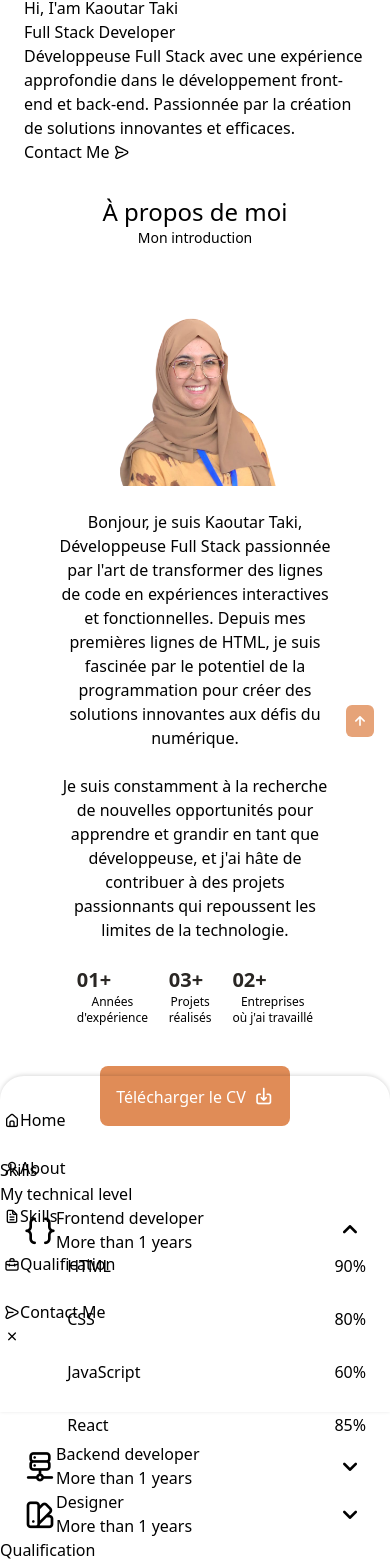
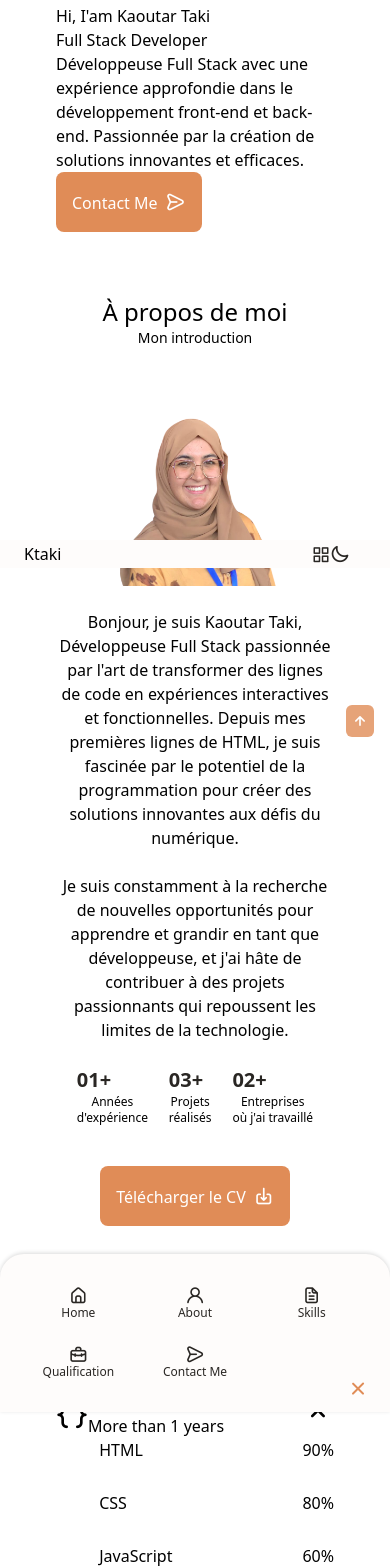
Before and after one commit to Kaoutar-Taki/Portfolio, a React (Vite) app in the folder portfolioReactTsTailwind/: page / in a window 390 px wide. Shown: the part 276-1844 px from the top of the page. Built offline with nearby package versions, Linux system fonts and the light colour scheme.

Commit message:
Refactor Header, Home, Qualification, and Skills components for improved layout, styling, and responsiveness

```diff
--- a/portfolioReactTsTailwind/src/components/Header.tsx
+++ b/portfolioReactTsTailwind/src/components/Header.tsx
@@ -6,7 +6,6 @@ const Header = () => {
   const navMenuRef = useRef<HTMLDivElement>(null);
 
   useEffect(() => {
-    // Initialiser le thème à partir du localStorage
     const savedTheme = localStorage.getItem("selected-theme") as
       | "dark"
       | "light";
@@ -14,8 +13,6 @@ const Header = () => {
       setTheme(savedTheme);
       document.body.classList.toggle("dark-theme", savedTheme === "dark");
     }
-
-    // Gestionnaire d'événements pour le scroll
     const handleScroll = () => {
       if (headerRef.current) {
         headerRef.current.classList.toggle(
@@ -55,94 +52,95 @@ const Header = () => {
   };
 
   return (
-    <header className="header" id="header" ref={headerRef}>
-      {/* header */}
+    <header
+      className="w-full fixed bottom-0 left-0 z-20 bg-[hsl(23,60%,99%)] dark:bg-[hsl(23,28%,12%)] md:bottom-auto md:px-4 lg:px-0"
+      id="header"
+      ref={headerRef}
+    >
       <nav className="nav max-w-3xl mx-6 sm:mx-4 md:mx-auto">
         {/* nav */}
         <a href="#" className="nav__logo">
           Ktaki
         </a>
         {/* nav__logo */}
-        <div className="nav__menu" id="nav-menu" ref={navMenuRef}>
+
+        <div
+          // className="nav__menu"
+          className="fixed md:relative -bottom-full md:bottom-auto left-0 md:left-auto w-full bg-[hsl(23,60%,99%)] dark:bg-[hsl(23,28%,12%)] p-8 sm:p-[2rem_1rem_4rem] md:p-0 shadow-[0_-1px_4px_rgba(0,0,0,0.15)] md:shadow-none rounded-t-[1.5rem] transition-all duration-300"
+          id="nav-menu"
+          ref={navMenuRef}
+        >
           {/* nav__menu  */}
-          <ul className="nav__list grid gap-6">
-            {/* nav__list */}
-            <li className="nav__item">
-              {/* nav__item  */}
+          <ul className="grid-cols-3 sm:gap-x-0 md:flex md:gap-x-8 grid gap-6">
+            <li>
               <a
                 href="#home"
-                className="nav__link active-link"
+                className="flex flex-col items-center text-xs md:text-sm text-[hsl(23,8%,15%)] dark:text-[hsl(23,8%,95%)] font-medium hover:text-[hsl(23,69%,61%)] text-[hsl(23, 69%, 61%)]"
                 onClick={handleLinkClick}
               >
-                <i className="uil uil-estate nav__icon"></i>
-                {/* nav__icon */}
+                <i className="uil uil-estate text-[1.2rem] md:hidden"></i>
                 Home
               </a>
-              {/* nav__link , active-link */}
             </li>
-            <li className="nav__item">
-              {/* nav__item */}
-              <a href="#about" className="nav__link" onClick={handleLinkClick}>
-                <i className="uil uil-user nav__icon"></i>
-                {/* nav__icon */}
+            <li>
+              <a
+                href="#about"
+                className="flex flex-col items-center text-xs md:text-sm text-[hsl(23,8%,15%)] dark:text-[hsl(23,8%,95%)] font-medium hover:text-[hsl(23,69%,61%)]"
+                onClick={handleLinkClick}
+              >
+                <i className="uil uil-user text-[1.2rem] md:hidden"></i>
                 About
               </a>
-              {/* nav__link */}
             </li>
-            <li className="nav__item">
-              {/* nav__item  */}
-              <a href="#skills" className="nav__link" onClick={handleLinkClick}>
-                <i className="uil uil-file-alt nav__icon"></i>
-                {/* nav__icon */}
+            <li>
+              <a
+                href="#skills"
+                className="flex flex-col items-center text-xs md:text-sm text-[hsl(23,8%,15%)] dark:text-[hsl(23,8%,95%)] font-medium hover:text-[hsl(23,69%,61%)]"
+                onClick={handleLinkClick}
+              >
+                <i className="uil uil-file-alt text-[1.2rem] md:hidden"></i>
                 Skills
               </a>
-              {/* nav__link  */}
             </li>
-            <li className="nav__item">
-              {/* nav__item  */}
+            <li>
               <a
                 href="#qualification"
-                className="nav__link"
+                className="flex flex-col items-center text-xs md:text-sm text-[hsl(23,8%,15%)] dark:text-[hsl(23,8%,95%)] font-medium hover:text-[hsl(23,69%,61%)]"
                 onClick={handleLinkClick}
               >
-                <i className="uil uil-briefcase-alt nav__icon"></i>
-                {/* nav__icon */}
+                <i className="uil uil-briefcase-alt text-[1.2rem] md:hidden"></i>
                 Qualification
               </a>
-              {/* nav__link   */}
             </li>
-            <li className="nav__item">
-              {/* nav__item */}
+            <li>
               <a
                 href="#contact"
-                className="nav__link"
+                className="flex flex-col items-center text-xs md:text-sm text-[hsl(23,8%,15%)] dark:text-[hsl(23,8%,95%)] font-medium hover:text-[hsl(23,69%,61%)]"
                 onClick={handleLinkClick}
               >
-                <i className="uil uil-message nav__icon"></i>
-                {/* nav__icon */}
+                <i className="uil uil-message text-[1.2rem] md:hidden"></i>
                 Contact Me
               </a>
-              {/* nav__link   */}
             </li>
           </ul>
           <button
-            className="nav__close"
+            className="absolute right-5 bottom-2 text-2xl cursor-pointer text-[hsl(23,69%,61%)] hover:text-[hsl(23,57%,53%)] md:hidden"
             aria-label="Close menu"
             onClick={closeMenu}
           >
             <i className="uil uil-times"></i>
           </button>
-          {/* nav__close */}
         </div>
 
-        <div className="nav__btns">
-          {/* nav__btns */}
-          <button className="nav__toggle" onClick={openMenu}>
-            {/* nav__toggle  */}
+        <div className="flex items-center">
+          <button
+            className="text-[hsl(23,8%,15%)] dark:text-[hsl(23,8%,95%)] font-medium text-lg cursor-pointer hover:text-[hsl(23,69%,61%)] md:hidden"
+            onClick={openMenu}
+          >
             <i className="uil uil-apps"></i>
           </button>
           <button
-            className="change-theme"
+            className="text-xl text-[hsl(23,8%,15%)] dark:text-[hsl(23,8%,95%)] mr-4 cursor-pointer hover:text-[hsl(23,69%,61%)] md:m-0"
             aria-label="Toggle theme"
             onClick={toggleTheme}
           >
@@ -150,7 +148,6 @@ const Header = () => {
               className={`uil ${theme === "dark" ? "uil-sun" : "uil-moon"}`}
             ></i>
           </button>
-          {/* change-theme */}
         </div>
       </nav>
     </header>
--- a/portfolioReactTsTailwind/src/components/Home.tsx
+++ b/portfolioReactTsTailwind/src/components/Home.tsx
@@ -2,8 +2,8 @@ import profile from "../assets/img/profile.png";
 const Home = () => {
   return (
     <>
-      <section className="home section" id="home">
-        {/* home, section */}
+      <section className="home p-8 md:p-24 md:pt-24 md:pb-8" id="home">
+        {/* home */}
         <div className="home__container max-w-3xl mx-6 sm:mx-4 md:mx-auto grid gap-6">
           {/* home__container */}
           <div className="home__content grid gap-6">
@@ -73,17 +73,22 @@ const Home = () => {
                 développement front-end et back-end. Passionnée par la création
                 de solutions innovantes et efficaces.
               </p>
-              <a href="contact" className="button button--flex">
-                Contact Me <i className="uil uil-message button__icon"></i>
-                {/* button__icon  */}
+              <a
+                href="contact"
+                className="inline-block bg-[hsl(23,69%,61%)] text-white p-4 rounded-lg font-medium hover:bg-[hsl(23,57%,53%)] items-center"
+              >
+                Contact Me
+                <i className="uil uil-message text-xl ml-2 transition duration-300"></i>
               </a>
-              {/* button, button--flex  */}
             </div>
           </div>
           <div className="home__scroll">
             {/* home__scroll  */}
-            <a href="#about" className="home__scroll-button button--flex">
-              {/* home__scroll-button, button--flex  */}
+            <a
+              href="#about"
+              className="home__scroll-button inline-flex items-center"
+            >
+              {/* home__scroll-button  */}
               <i className="uil uil-mouse-alt home__scroll-mouse"></i>
               {/* home__scroll-mouse  */}
               <span className="home__scroll-name">Scroll Down</span>
--- a/portfolioReactTsTailwind/src/components/Qualification.tsx
+++ b/portfolioReactTsTailwind/src/components/Qualification.tsx
@@ -8,12 +8,15 @@ const Qualification = () => {
   };
 
   return (
-    <section className="qualification section" id="qualification">
-      {/* qualification ,section */}
-      <h2 className="section__title">Qualification</h2>
-      {/* section__title  */}
-      <span className="section__subtitle">My personal journey</span>
-      {/* section__subtitle  */}
+    <section
+      className="qualification p-8 md:p-24 md:pt-24 md:pb-8"
+      id="qualification"
+    >
+      {/* qualification  */}
+      <h2 className="text-2xl md:text-4xl text-center">Qualification</h2>
+      <span className="block text-sm md:text-base mb-12 text-center md:mb-16">
+        My personal journey
+      </span>
       <div className="qualification__container max-w-3xl mx-6 sm:mx-4 md:mx-auto">
         {/* qualification__container */}
         <div
@@ -23,7 +26,7 @@ const Qualification = () => {
         >
           {/* qualification__tabs  */}
           <div
-            className={`qualification__button button--flex ${
+            className={`qualification__button inline-flex items-center ${
               activeTab === "education" ? "qualification__active" : ""
             }`}
             role="tab"
@@ -35,9 +38,9 @@ const Qualification = () => {
             {/* qualification__icon */}
             Education
           </div>
-          {/* qualification__button , button--flex , education , qualification__active */}
+          {/* qualification__button ,  education , qualification__active */}
           <div
-            className={`qualification__button button--flex ${
+            className={`qualification__button inline-flex items-center ${
               activeTab === "work" ? "qualification__active" : ""
             }`}
             role="tab"
@@ -49,7 +52,7 @@ const Qualification = () => {
             {/* qualification__icon */}
             Work
           </div>
-          {/* qualification__button , button--flex , work , qualification__active */}
+          {/* qualification__button ,  work , qualification__active */}
         </div>
 
         <div className="qualification__sections">
--- a/portfolioReactTsTailwind/src/components/Skills.tsx
+++ b/portfolioReactTsTailwind/src/components/Skills.tsx
@@ -9,12 +9,12 @@ const Skills = () => {
 
   return (
     <>
-      <section className="skills section" id="skills">
-        {/* skills,section */}
-        <h2 className="section__title">Skills</h2>
-        {/* section__title  */}
-        <span className="section__subtitle">My technical level</span>
-        {/* section__subtitle  */}
+      <section className="skills p-8 md:p-24 md:pt-24 md:pb-8" id="skills">
+        {/* skills */}
+        <h2 className="text-2xl md:text-4xl text-center">Skills</h2>
+        <span className="block text-sm md:text-base mb-12 text-center md:mb-16">
+          My technical level
+        </span>
         <div className="skills__container max-w-3xl mx-6 sm:mx-4 md:mx-auto grid gap-6">
           {/* skills__container  */}
           {/* SKILLS 1 */}
```
